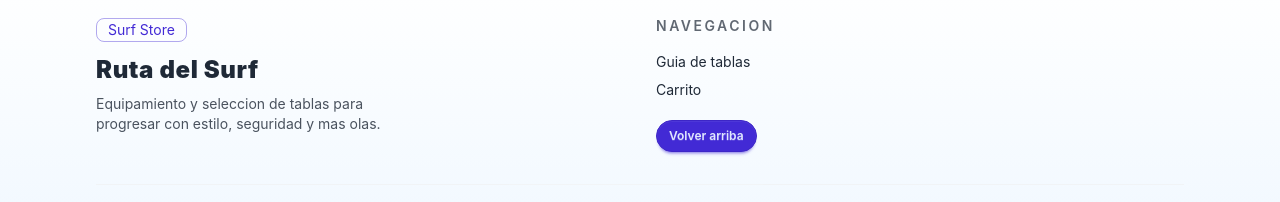
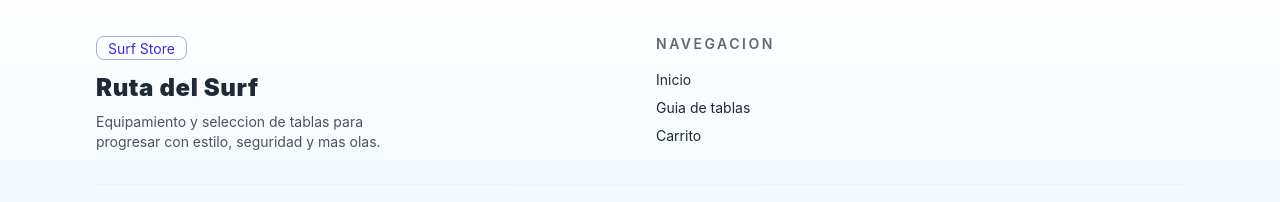
Before and after one commit to romanferrero/coderhouse-react, a React (Vite) app: page /cart in a window 1280 px wide. Shown: the part 531-733 px from the top of the page. Built offline with nearby package versions, Linux system fonts and the light colour scheme; no server answers; the database is empty.

Commit message:
filtros por nombre y categoria

```diff
--- a/src/components/Footer.jsx
+++ b/src/components/Footer.jsx
@@ -22,6 +22,9 @@ function Footer() {
           <section>
             <h4 className="text-sm font-semibold uppercase tracking-[0.18em] opacity-70">Navegacion</h4>
             <nav className="mt-4 flex flex-col gap-2 text-sm">
+              <Link onClick={handleGoTop} className="link link-hover w-fit">
+                Inicio
+              </Link>
               <Link to="/shop-guide" className="link link-hover w-fit">
                 Guia de tablas
               </Link>
@@ -29,12 +32,6 @@ function Footer() {
                 Carrito
               </Link>
             </nav>
-            <button
-              onClick={handleGoTop}
-              className="btn btn-sm btn-primary mt-5 rounded-full"
-            >
-              Volver arriba
-            </button>
           </section>
         </div>
 
--- a/src/components/ShopGuide.jsx
+++ b/src/components/ShopGuide.jsx
@@ -19,9 +19,6 @@ function ShopGuide() {
 
             <section className="mt-10 rounded-2xl border border-base-300 bg-base-100 p-6 shadow-sm md:p-8">
                 <h2 className="text-2xl font-bold md:text-3xl">Proceso recomendado</h2>
-                <p className="mt-2 text-sm opacity-80 md:text-base">
-                    Este orden evita el error mas comun: elegir por estilo antes que por flotacion.
-                </p>
 
                 <ul className="steps steps-vertical mt-6 w-full lg:steps-horizontal">
                     <li className="step step-primary">Perfil real</li>
```
